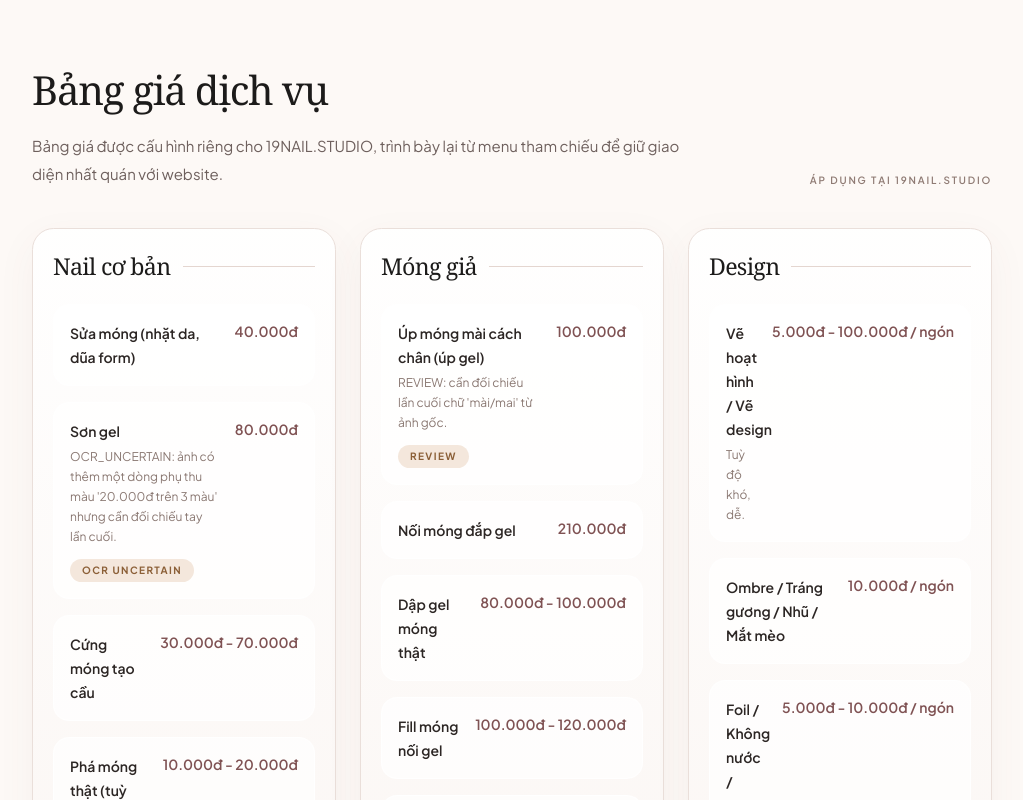
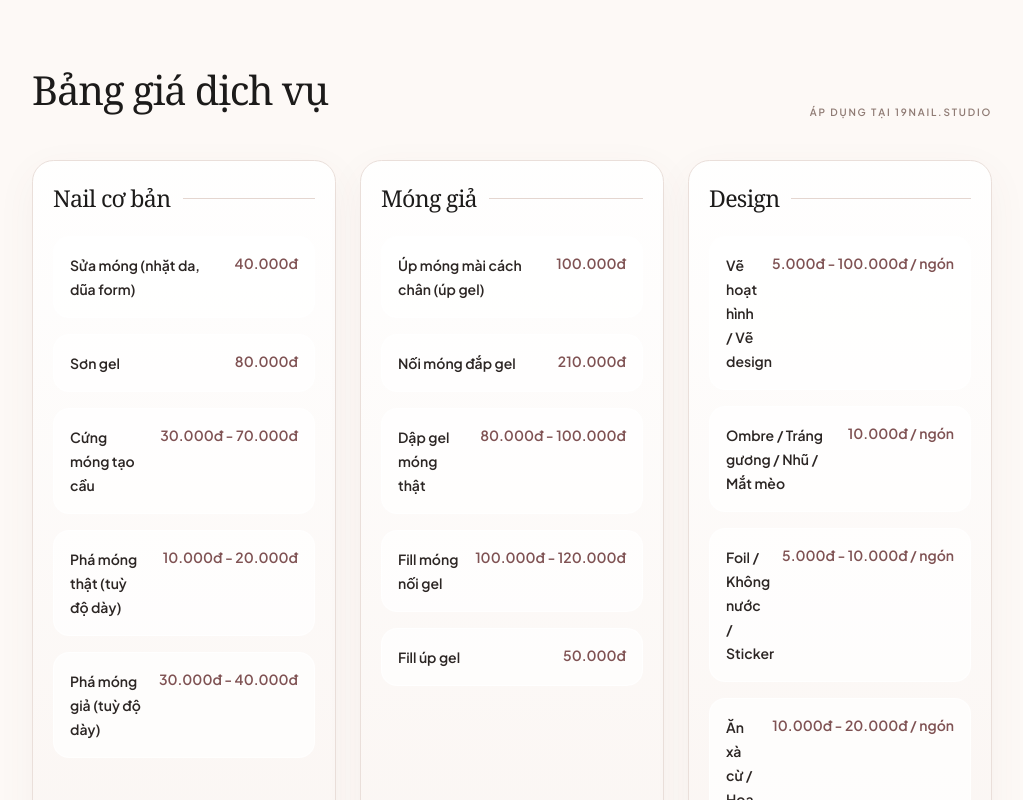
Before and after one commit to nqdat28805-jpg/nail-booking-demo, a Next.js app: page / in a window 1280 px wide. Shown: the part 820-1620 px from the top of the page, without its empty margins (128-1151 px from the left). Built offline with nearby package versions, Linux system fonts and the light colour scheme.

Commit message:
Update landing page pricing section

```diff
--- a/app/page.tsx
+++ b/app/page.tsx
@@ -66,10 +66,6 @@ export default function Home() {
               <h2 className="font-serif text-[2.05rem] tracking-[-0.03em] text-[#1c1b1a] md:text-[2.5rem]">
                 Bảng giá dịch vụ
               </h2>
-              <p className="max-w-2xl text-sm leading-7 text-[#6e605d] md:text-[15px]">
-                Bảng giá được cấu hình riêng cho 19NAIL.STUDIO, trình bày lại từ
-                menu tham chiếu để giữ giao diện nhất quán với website.
-              </p>
             </div>
             <p className="text-[10px] font-semibold uppercase tracking-[0.18em] text-[#8f7b74]">
               Áp dụng tại 19NAIL.STUDIO
@@ -100,22 +96,11 @@ export default function Home() {
                           <p className="text-sm font-semibold leading-6 text-[#2c2624]">
                             {item.name}
                           </p>
-                          {item.notes ? (
-                            <p className="mt-1 text-xs leading-5 text-[#8a7872]">
-                              {item.notes}
-                            </p>
-                          ) : null}
                         </div>
                         <span className="shrink-0 text-sm font-semibold text-[#7f5253]">
                           {item.priceLabel}
                         </span>
                       </div>
-
-                      {"reviewStatus" in item && item.reviewStatus ? (
-                        <p className="mt-3 inline-flex rounded-full bg-[#f4e7dc] px-3 py-1 text-[10px] font-bold uppercase tracking-[0.14em] text-[#8b5f37]">
-                          {item.reviewStatus === "review" ? "Review" : "OCR uncertain"}
-                        </p>
-                      ) : null}
                     </div>
                   ))}
                 </div>
```
